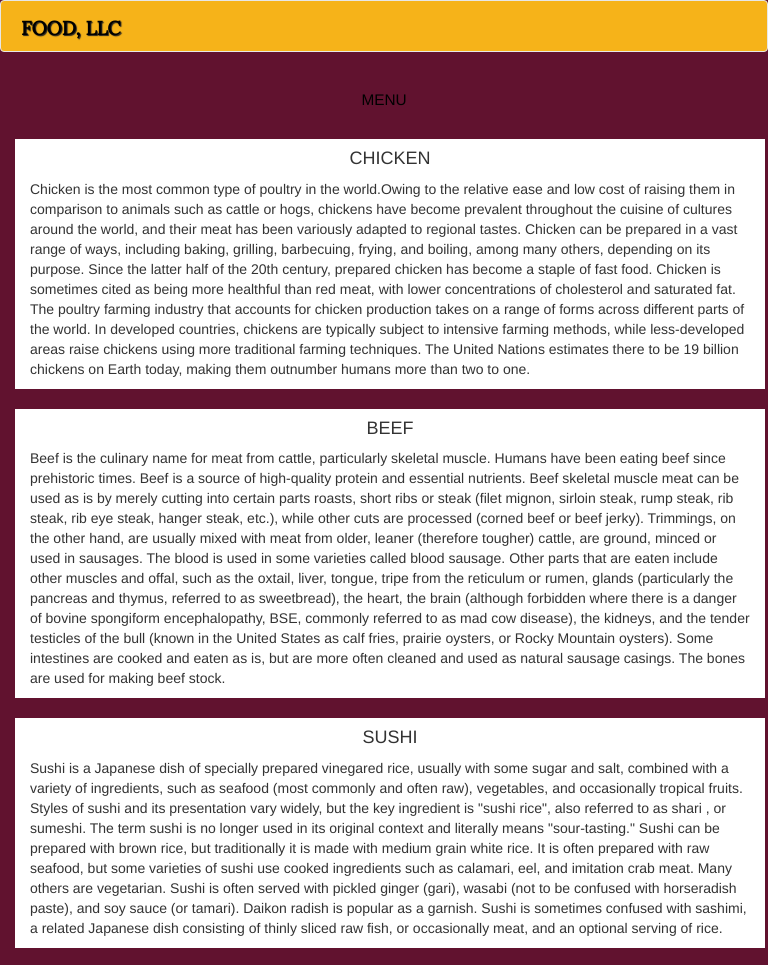
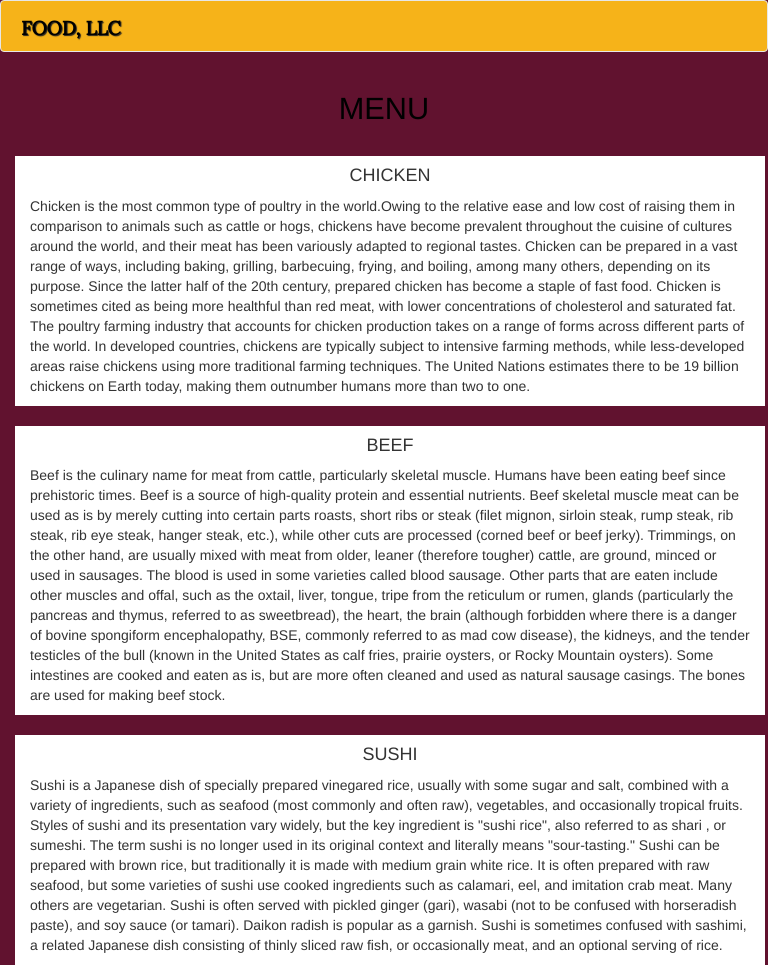
Before and after one commit to siddharthsharma189b/Module3, a plain HTML site: page index.html in a window 768 px wide. Drawn offline with Linux system fonts and the light colour scheme.

Commit message:
finalizing again !

```diff
--- a/css/styles.css
+++ b/css/styles.css
@@ -36,7 +36,7 @@
 }
 
 .nav li a:hover{
-  background-color: red;
+  background-color: #00ff00;
 }
 
 
@@ -82,6 +82,12 @@ body {
 	margin-top: 2px;
 }
 
+.container-fluid h2{
+	color: black;
+    font-size: 2vw;
+ }
+
+
 /***************Large device only************/
 @media(min-width:1200px) {
 .navbar-brand h1 { /* Restaurant name */
@@ -106,10 +112,12 @@ body {
   font-size: 2.5vw;
   margin-left: 20px;
 }
+.container-fluid h2{
+	color: black;
+    font-size: 3vw;
+ }
+}
 
-
-
-}
 /***************extra small device only************/
 @media(max-width: 767px) {
  .navbar-brand h1 {
@@ -127,3 +135,8 @@ body {
 li {
 	text-transform: uppercase;
 }
+
+.container-fluid h2{
+	color: black;
+    font-size: 4vw;
+ }
--- a/index.html
+++ b/index.html
@@ -49,7 +49,7 @@
   </header>
 
  <div class="container-fluid">
-  <h1 class="text-center">MENU</h1>
+  <h2 class="text-center">MENU</h2>
 
   <div class="row">
 
@@ -65,7 +65,6 @@
     </p>
    </div>
  </div>
-
 
 
     <div id="beef" class="box col-xs-12 col-sm-12 col-md-12" >
```
